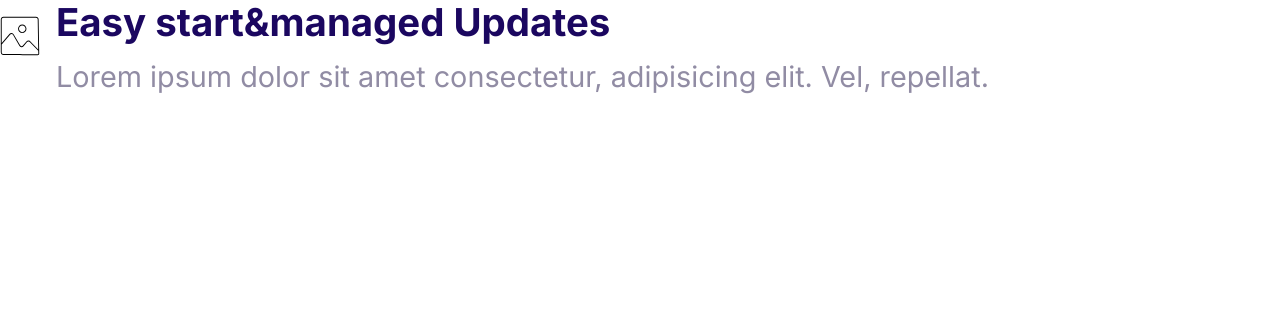
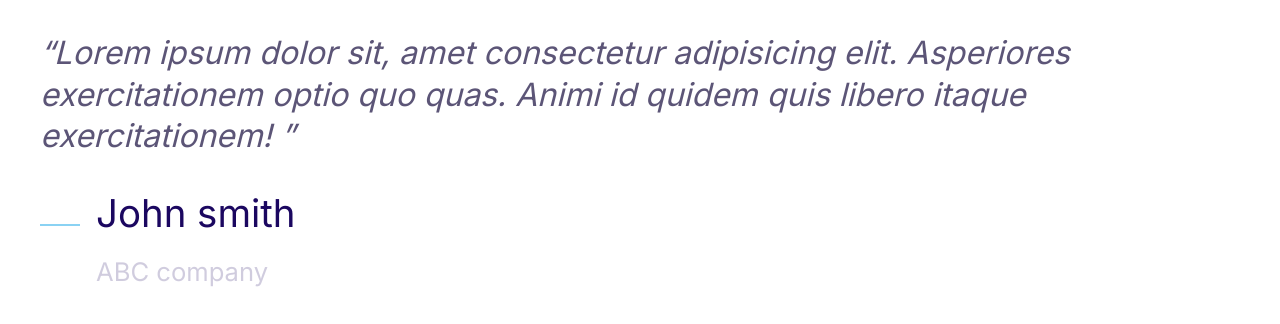
Before and after one commit to Reza10Alizadeh/6tc, a plain HTML site: page index.html in a window 1280 px wide. Drawn offline with Linux system fonts and the light colour scheme.

Commit message:
build qoute

```diff
--- a/css/style.css
+++ b/css/style.css
@@ -4,6 +4,7 @@
     --color-accent:#ff3400;
     --color-headings:#1b0760;
     --color-body:#918ca4;
+    --color-body-darker:#5c5577;
     --color-border:#ccc;
     --border-radius:40px
 }
@@ -279,3 +280,42 @@ right: 5%;
 .media__image{
     margin-top: 1rem;
 }
+/*quotes*/
+.quote{
+    font-size: 2.5rem;
+    font-style: italic;
+    color:var(--color-body-darker);
+    line-height: 1.3;
+}
+.quote__text::before{
+    content: open-quote;
+}
+.quote__text::after{
+    content: close-quote;
+}
+.quote__author{
+    font-size: 3rem;
+    font-weight: 500;
+    font-style: normal;
+}
+.quote__company{
+    color: var(--color-headings);
+    opacity:0.2;
+    font-size: 2rem;
+    font-style: normal;
+}
+.quote__line{
+    position: relative;
+    bottom: 10;
+}
+@media screen and (min-width:1024px){
+    .quote{
+        font-size: 2rem;
+    }
+    .quote__author{
+        font-size: 2.4rem;
+    }
+    .quote__company{
+        font-size: 1.6rem;
+    }
+}
--- a/index.html
+++ b/index.html
@@ -11,16 +11,19 @@
   <link rel="stylesheet" href="css/normalize.css">
 </head>
 <body>
-  <div class="media">
-    <div class="media__image">
-        <svg class="icon">
-          <use xlink:href="icons/sprite.svg#snap"></use>
-        </svg>
-    </div>
-    <div class="media__body">
-      <h3 class="media__title">Easy start&managed Updates</h3>
-      <p>Lorem ipsum dolor sit amet consectetur, adipisicing elit. Vel, repellat.</p>
-    </div>
+<blockquote class="quote">
+  <p class="quote__text">Lorem ipsum dolor sit, amet consectetur adipisicing elit. Asperiores exercitationem optio quo quas. Animi id quidem quis libero itaque exercitationem!
+  </p>
+<footer><div class="media">
+  <div class="media__image">
+      <svg class="icon quote__line">
+        <use xlink:href="icons/sprite.svg#line"></use>
+      </svg>
   </div>
+  <div class="media__body">
+    <h3 class="media__title quote__author">John smith</h3>
+    <p class="quote__company">ABC company</p>
+  </div></footer>
+</blockquote>
 </body>
 </html>
```
Also changed, not shown: commponents/media object.html (added, +10 -0 lines), commponents/plan.html (added, +22 -0 lines).
